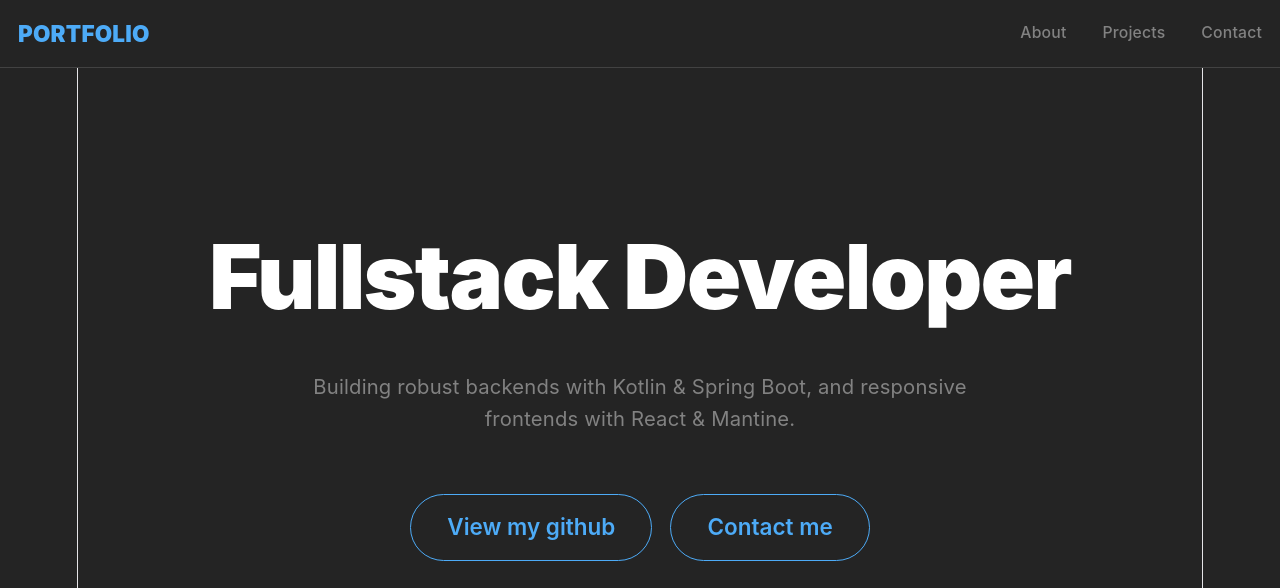
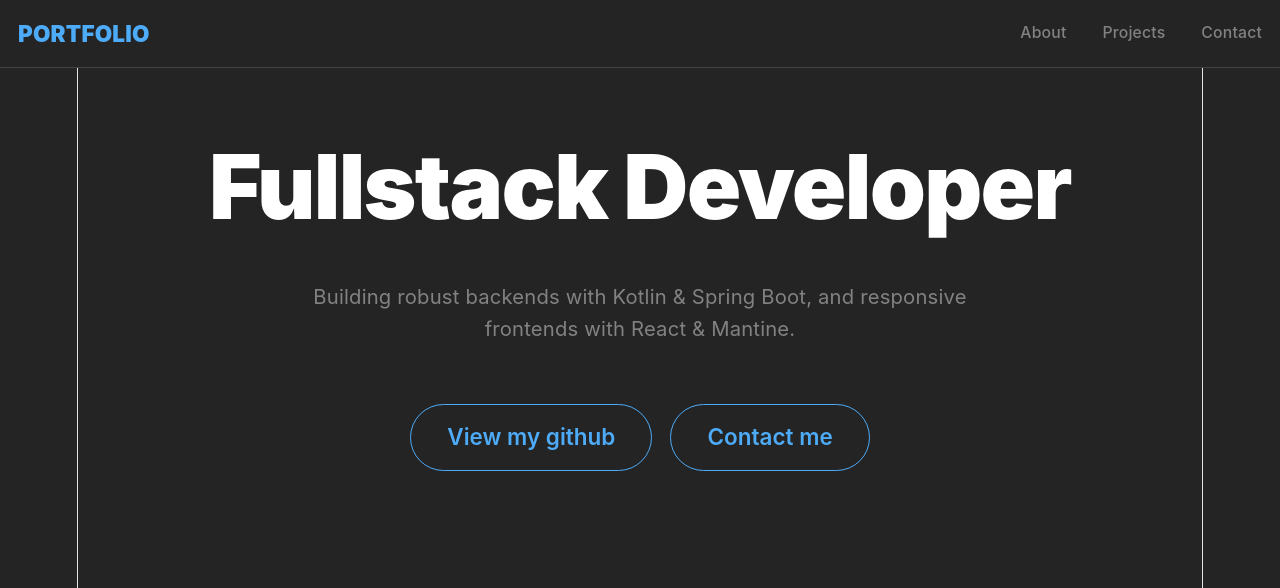
Before and after one commit to NoahBelstad/PortfolioApp, a React (Vite) app in the folder frontend/: page / in a window 1280 px wide. Shown: the top 588 px of the page. Built offline with nearby package versions, Linux system fonts and the light colour scheme; no server answers.

Commit message:
Removed controll buttons from carousel and reduced empty spaces

```diff
--- a/frontend/src/components/hero/Hero.tsx
+++ b/frontend/src/components/hero/Hero.tsx
@@ -2,7 +2,7 @@ import { Title, Text, Button, Container, Stack, Group } from '@mantine/core';
 
 export function Hero() {
   return (
-    <div style={{ minHeight: '600px', paddingTop: '150px' }}>
+    <div style={{ minHeight: '470px', paddingTop: '60px' }}>
       <Container size="md">
         <Stack align="center" gap="xl">
 
--- a/frontend/src/components/projects/ProjectCarousel.tsx
+++ b/frontend/src/components/projects/ProjectCarousel.tsx
@@ -63,7 +63,6 @@ export function ProjectCarousel() {
         slideSize={{ base: '100%', sm: '50%', md: '45%' }}
         slideGap="md"
         draggable
-        withControls
         plugins={[autoScroll.current]}
         emblaOptions={{ dragFree: true, align: 'start', loop: true }}
       >
```
